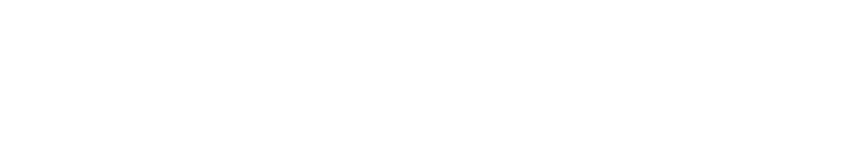
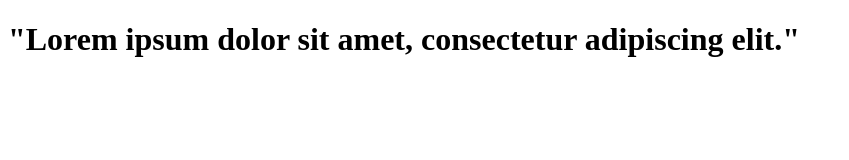
Before and after one commit to Annutkabutterfly/homework, a plain HTML site: page index.html in a window 1280 px wide. Shown: the whole page, without its empty margins (0-849 px from the left). Drawn offline with Linux system fonts and the light colour scheme.

Commit message:
agg text

```diff
--- a/index.html
+++ b/index.html
@@ -5,5 +5,6 @@
     <meta charset="UTF-8" />
   </head>
   <body>
+    <h1>"Lorem ipsum dolor sit amet, consectetur adipiscing elit."</h1>
   </body>
 </html>
```
